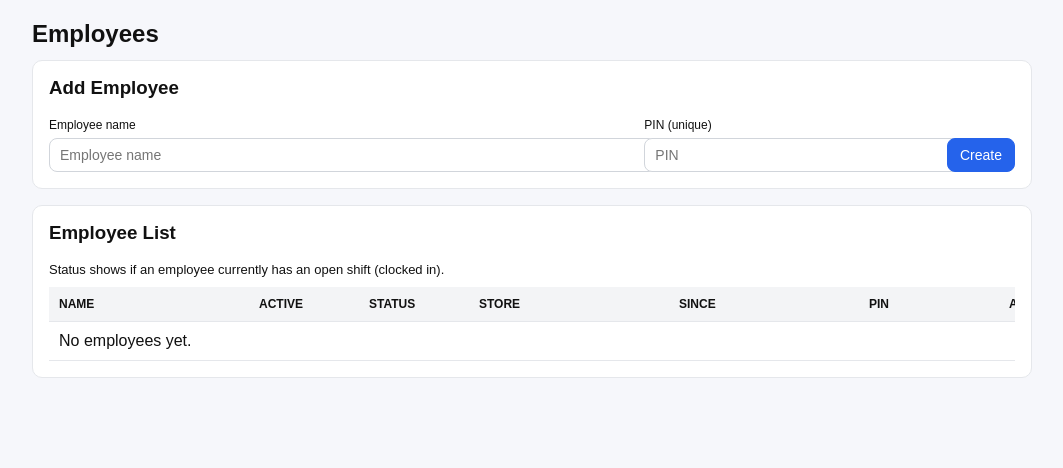
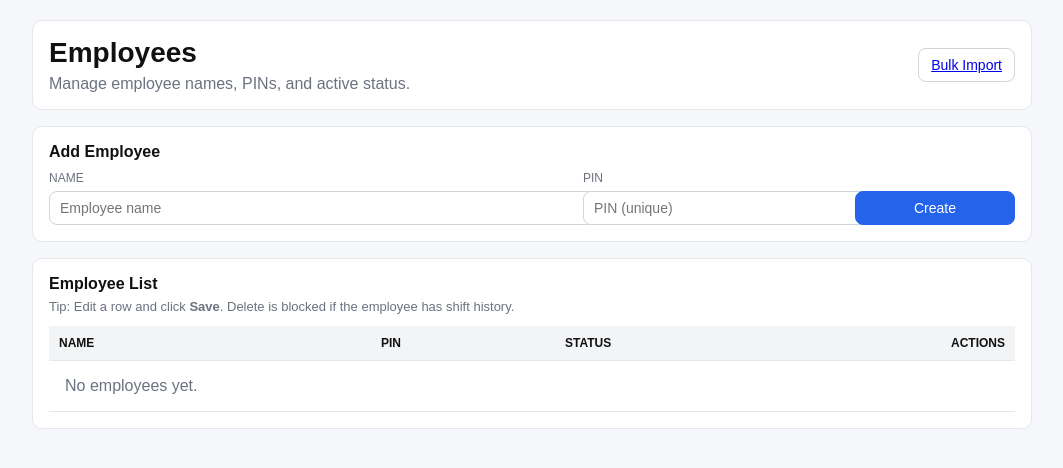
Before and after one commit to keatonmc15/clockin_app, a Flask app: page /admin/employees in a window 1280 px wide. Shown: the part 49-517 px from the top of the page, without its empty margins (108-1171 px from the left). Run offline with Flask 3, Linux system fonts and the light colour scheme; the visitor is signed in with stand-in values (Sample User, id 1); data that the repository does not hold is empty; some libraries are stand-ins or nearby versions.

Commit message:
Revert employees page to previous layout

```diff
--- a/app.py
+++ b/app.py
@@ -976,33 +976,8 @@ def admin_employees():
                 db.session.commit()
                 flash(f"Employee {'activated' if emp.active else 'deactivated'}.", "success")
 
-    # ---- Employees list ----
     employees = Employee.query.order_by(Employee.active.desc(), Employee.name.asc()).all()
-
-    # ---- Open shift lookup (who is clocked in right now) ----
-    # open_by_emp[employee_id] = {
-    #   shift_id, store_name, clock_in_display, clock_in_raw
-    # }
-    open_by_emp = {}
-
-    open_shifts = (
-        Shift.query
-        .filter(Shift.clock_out.is_(None))
-        .order_by(Shift.clock_in.desc())
-        .all()
-    )
-
-    for s in open_shifts:
-        # Keep only the most recent open shift per employee (should normally be just 1)
-        if s.employee_id not in open_by_emp:
-            open_by_emp[s.employee_id] = {
-                "shift_id": s.id,
-                "store_name": s.store.name if s.store else "",
-                "clock_in": fmt_dt(s.clock_in),
-                "clock_in_raw": s.clock_in,
-            }
-
-    return render_template("employees.html", employees=employees, open_by_emp=open_by_emp)
+    return render_template("employees.html", employees=employees)
 
 @app.post("/admin/employees/update")
 def admin_employees_update():
--- a/templates/employees.html
+++ b/templates/employees.html
@@ -1,160 +1,100 @@
 {% extends "base.html" %}
-{% set title = "Employees" %}
+{% block title %}Employees{% endblock %}
+
 {% block content %}
-
-<div style="display:flex; align-items:center; justify-content:space-between; gap:12px; flex-wrap:wrap; margin-bottom:12px;">
-  <h2 style="margin:0;">Employees</h2>
+  <div class="card">
+    <div style="display:flex; align-items:center; justify-content:space-between; gap:12px;">
+      <div>
+        <div style="font-size:28px; font-weight:800;">Employees</div>
+        <div style="color:#6b7280; margin-top:6px;">Manage employee names, PINs, and active status.</div>
+      </div>
+      <div style="display:flex; gap:10px;">
+        <a class="btn" href="{{ url_for('admin_import') }}">Bulk Import</a>
+      </div>
+    </div>
   </div>
 
   <div class="card">
-  <h3 style="margin-top:0;">Add Employee</h3>
-
-  <form method="post">
+    <div style="font-size:16px; font-weight:800; margin-bottom:10px;">Add Employee</div>
+    <form method="post" style="display:grid; grid-template-columns: 2fr 1fr 160px; gap:10px; align-items:end;">
       <input type="hidden" name="action" value="create"/>
 
-    <div style="display:grid; grid-template-columns: 2fr 1fr auto; gap:10px; align-items:end;">
       <div>
-        <label style="display:block; font-size:12px; margin-bottom:6px;">Employee name</label>
+        <div style="font-size:12px; text-transform:uppercase; color:#6b7280; margin-bottom:6px;">Name</div>
         <input name="name" placeholder="Employee name" required>
       </div>
 
       <div>
-        <label style="display:block; font-size:12px; margin-bottom:6px;">PIN (unique)</label>
-        <input name="pin" placeholder="PIN" required>
+        <div style="font-size:12px; text-transform:uppercase; color:#6b7280; margin-bottom:6px;">PIN</div>
+        <input name="pin" placeholder="PIN (unique)" required>
       </div>
 
       <div>
-        <button class="btn btn-primary" type="submit">Create</button>
-      </div>
+        <button class="btn btn-primary" type="submit" style="width:100%;">Create</button>
       </div>
     </form>
   </div>
 
   <div class="card">
-  <h3 style="margin-top:0;">Employee List</h3>
-  <div class="muted" style="margin-bottom:10px; font-size: 13px;">
-    Status shows if an employee currently has an open shift (clocked in).
+    <div style="font-size:16px; font-weight:800;">Employee List</div>
+    <div style="color:#6b7280; margin-top:6px; font-size:13px;">
+      Tip: Edit a row and click <b>Save</b>. Delete is blocked if the employee has shift history.
     </div>
 
-  <div style="overflow:auto;">
+    <div style="height:12px;"></div>
+
     <table>
       <thead>
         <tr>
-          <th style="min-width: 180px;">Name</th>
-          <th style="min-width: 90px;">Active</th>
-          <th style="min-width: 90px;">Status</th>
-          <th style="min-width: 180px;">Store</th>
-          <th style="min-width: 170px;">Since</th>
-          <th style="min-width: 120px;">PIN</th>
-          <th class="right" style="min-width: 260px;">Actions</th>
+          <th style="min-width:260px;">Name</th>
+          <th style="min-width:140px;">PIN</th>
+          <th style="min-width:140px;">Status</th>
+          <th style="min-width:220px; text-align:right;">Actions</th>
         </tr>
       </thead>
 
       <tbody>
         {% for e in employees %}
-          {% set open = open_by_emp.get(e.id) %}
           <tr>
-            <td><strong>{{ e.name }}</strong></td>
-
+            <!-- SAVE form -->
             <td>
-              {% if e.active %}
-                Yes
-              {% else %}
-                No
-              {% endif %}
+              <form method="post" action="{{ url_for('admin_employees_update') }}" id="save-emp-{{ e.id }}" style="margin:0;">
+                <input type="hidden" name="employee_id" value="{{ e.id }}">
+                <input name="name" value="{{ e.name }}" required>
+              </form>
             </td>
 
             <td>
-              {% if open %}
-                <span style="display:inline-block; padding:2px 8px; border-radius:999px; background:#dcfce7; border:1px solid #86efac; font-size:12px;">
-                  Clocked In
-                </span>
-              {% else %}
-                <span style="display:inline-block; padding:2px 8px; border-radius:999px; background:#f3f4f6; border:1px solid #e5e7eb; font-size:12px;">
-                  Off
-                </span>
-              {% endif %}
+              <input form="save-emp-{{ e.id }}" name="pin" value="{{ e.pin }}" required>
             </td>
 
             <td>
-              {% if open %}
-                {{ open.store_name }}
-              {% else %}
-                <span class="muted">—</span>
-              {% endif %}
-            </td>
-
-            <td>
-              {% if open %}
-                {{ open.clock_in }}
-              {% else %}
-                <span class="muted">—</span>
-              {% endif %}
-            </td>
-
-            <td><code>{{ e.pin }}</code></td>
-
-            <td class="right" style="display:flex; gap:8px; justify-content:flex-end; flex-wrap:wrap;">
-
-              <!-- Toggle active -->
-              <form method="post" style="display:inline;">
-                <input type="hidden" name="action" value="toggle_active"/>
-                <input type="hidden" name="employee_id" value="{{ e.id }}"/>
-                {% if e.active %}
-                  <button class="btn" type="submit">Deactivate</button>
-                {% else %}
-                  <button class="btn btn-ok" type="submit">Activate</button>
-                {% endif %}
-              </form>
-
-              <!-- Edit (inline) -->
-              <form method="post" action="/admin/employees/update" style="display:inline; min-width: 320px;">
-                <input type="hidden" name="employee_id" value="{{ e.id }}"/>
-
-                <div style="display:grid; grid-template-columns: 1.4fr 1fr auto; gap:8px; align-items:center;">
-                  <input name="name" value="{{ e.name }}" required>
-                  <input name="pin" value="{{ e.pin }}" required>
-                  <select name="active" style="padding:8px 10px; border:1px solid #d1d5db; border-radius:8px; font-size:14px;">
+              <select form="save-emp-{{ e.id }}" name="active" style="padding:8px 10px; width:100%; border:1px solid #d1d5db; border-radius:8px; font-size:14px;">
                 <option value="1" {% if e.active %}selected{% endif %}>Active</option>
                 <option value="0" {% if not e.active %}selected{% endif %}>Inactive</option>
               </select>
-                </div>
+            </td>
 
-                <div style="display:flex; justify-content:flex-end; margin-top:6px;">
-                  <button class="btn btn-primary" type="submit">Save</button>
-                </div>
-              </form>
+            <td style="text-align:right; white-space:nowrap;">
+              <button class="btn btn-primary" type="submit" form="save-emp-{{ e.id }}">Save</button>
 
-              <!-- Delete -->
-              <form method="post" action="/admin/employees/delete" style="display:inline;">
-                <input type="hidden" name="employee_id" value="{{ e.id }}"/>
+              <form method="post" action="{{ url_for('admin_employees_delete') }}" style="display:inline; margin:0;">
+                <input type="hidden" name="employee_id" value="{{ e.id }}">
                 <button class="btn btn-danger" type="submit"
-                        onclick="return confirm('Delete employee: {{ e.name }}? This is blocked if they have shift history.')">
+                        onclick="return confirm('Delete employee: {{ e.name }}? This is blocked if they have any shift history.')">
                   Delete
                 </button>
               </form>
-
-              <!-- OPTIONAL: Force close if clocked in -->
-              {% if open %}
-              <form method="post" action="/admin/shifts/force_close" style="display:inline; min-width: 340px;">
-                <input type="hidden" name="shift_id" value="{{ open.shift_id }}"/>
-                <div style="display:grid; grid-template-columns: 1fr auto; gap:8px; align-items:center;">
-                  <input name="reason" placeholder="Reason to force close (required)" required>
-                  <button class="btn btn-danger" type="submit">Force Close</button>
-                </div>
-              </form>
-              {% endif %}
-
             </td>
           </tr>
         {% endfor %}
 
         {% if employees|length == 0 %}
-          <tr><td colspan="7" class="muted">No employees yet.</td></tr>
+          <tr>
+            <td colspan="4" style="padding:16px; color:#6b7280;">No employees yet.</td>
+          </tr>
         {% endif %}
       </tbody>
     </table>
   </div>
-</div>
-
 {% endblock %}
```
Lines whose indentation alone changed are shown as unchanged.
